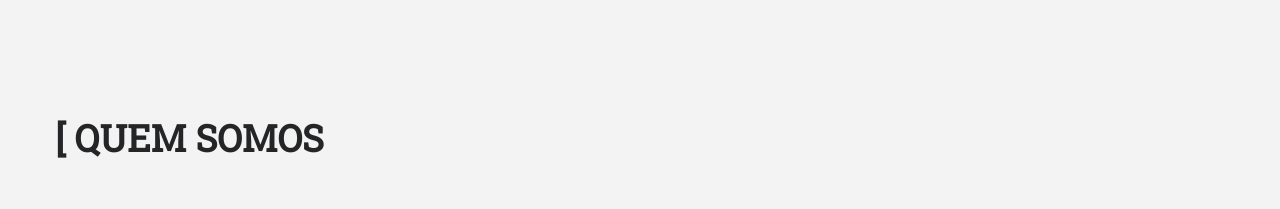
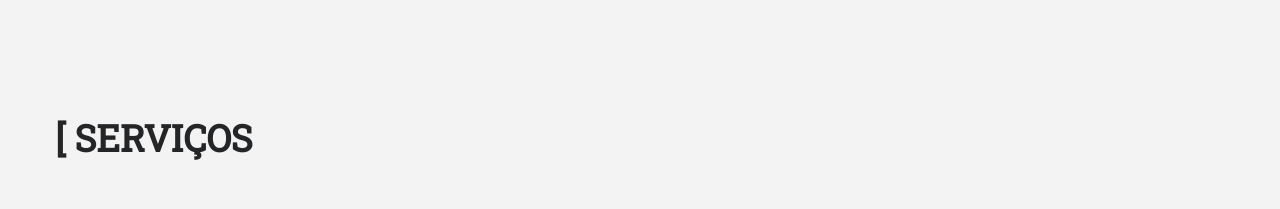
Before and after one commit to josemiguelmachado/jmm, a plain HTML site: page index.html in a window 1280 px wide. Shown: the part 1820-2029 px from the top of the page. Drawn offline with nearby package versions, Linux system fonts and the light colour scheme.

Commit message:
Update index.html

```diff
--- a/index.html
+++ b/index.html
@@ -182,7 +182,7 @@
     <section id="services">
     	<div class="container">
     		<div class="row-fluid">
-    			<h3 class="section-title dark-grey">[ Quem somos</h3>
+    			<h3 class="section-title dark-grey">[ Serviços</h3>
     			<!--Service One -->
     			<div class="span3 service-box text-center">
     				<i class="icon-pencil icon-4x"></i><br />
```
